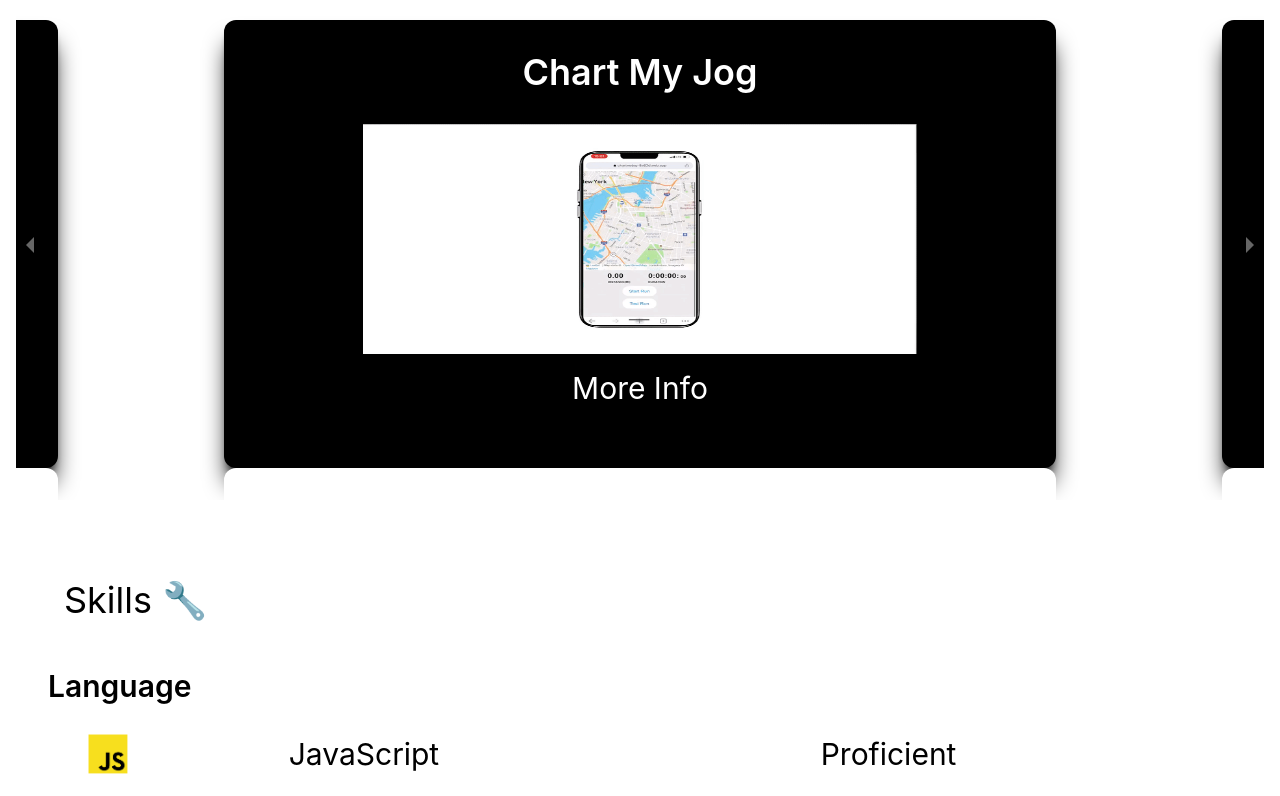
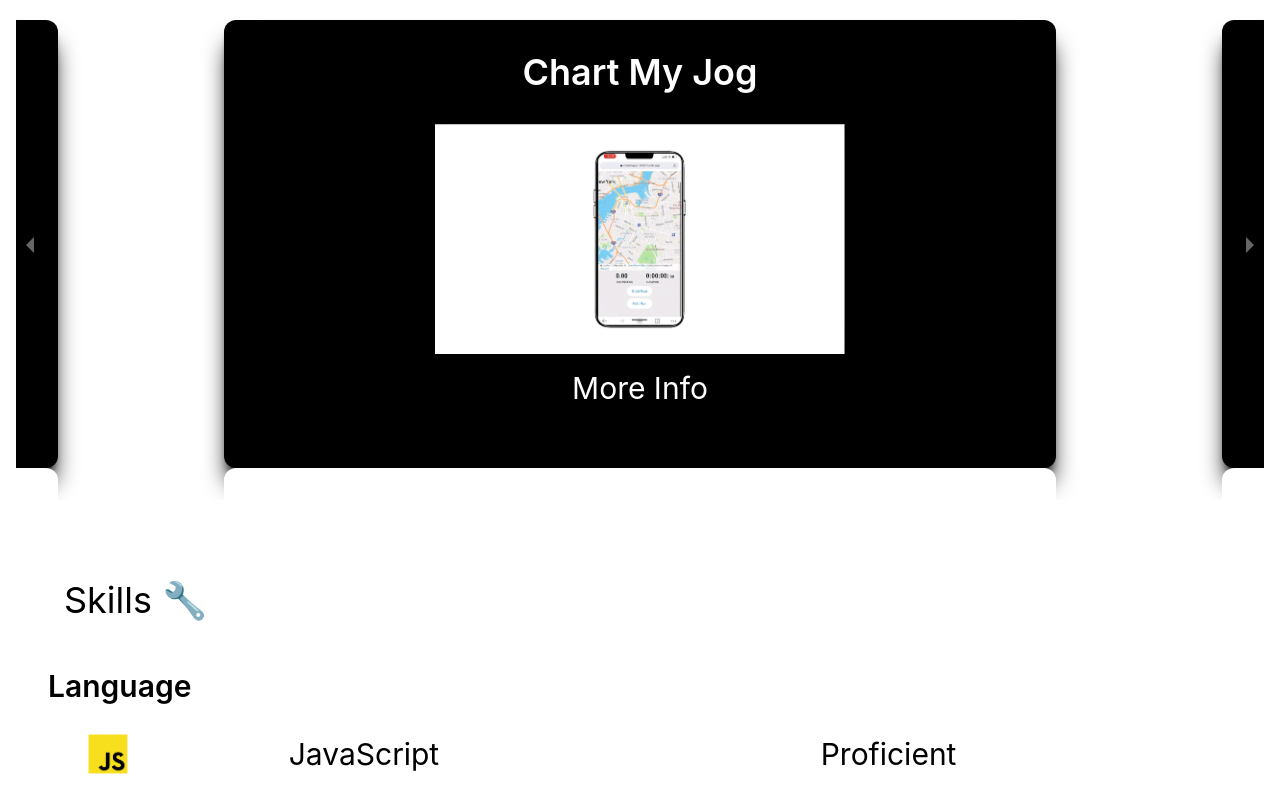
Before and after one commit to KYu-2468/KYu-2468.github.io, a React (Create React App) app: page / in a window 1280 px wide. Shown: the part 1660-2456 px from the top of the page. Built offline with nearby package versions, Linux system fonts and the light colour scheme.

Commit message:
Update project's image size to fit container

```diff
--- a/src/components/Project.tsx
+++ b/src/components/Project.tsx
@@ -78,7 +78,7 @@ const MoreInfo = ({
     : "bg-white translate-y-full";
   return (
     <div className={moreInfoDefaultStyle + moreInfoAnimationStyle}>
-      <div className="p-8 h-fit text-left md:text-2xl">{description}</div>
+      <div className="p-8 h-fit text-left md:text-xl">{description}</div>
       <div className="w-full flex flex-nowrap justify-evenly items-center text-base md:text-3xl">
         <BtnWrapper href={github}>GitHub</BtnWrapper>
         <BtnWrapper href={website}>🚀 See it live</BtnWrapper>
@@ -98,7 +98,7 @@ const LessInfo = ({ image, name, handleClick }: LessInfoProp) => {
   return (
     <div className="w-full h-full mb-4 md:w-4/6">
       <img
-        className="aspect-video h-3/5"
+        className="w-full h-3/5 object-contain"
         src={image}
         alt={name}
         loading="lazy"
```
